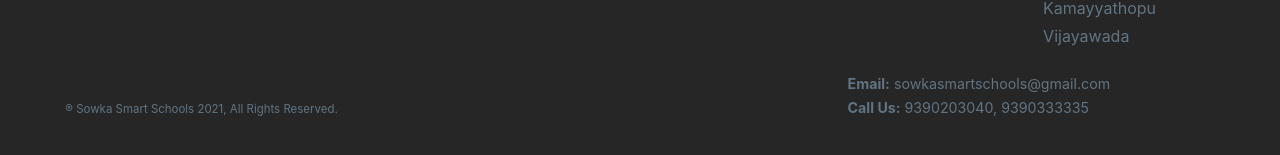
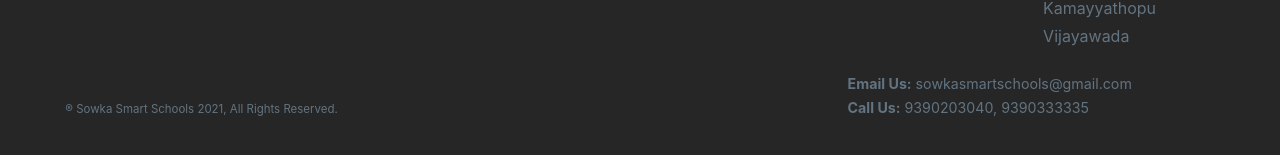
Before and after one commit to sowkasmartschools/sowkasmartschools.github.io, a React (Create React App) app: page /business in a window 1280 px wide. Shown: the part 1083-1238 px from the top of the page. Built offline with nearby package versions, Linux system fonts and the light colour scheme.

Commit message:
footer addition6

```diff
--- a/src/App.js
+++ b/src/App.js
@@ -11,7 +11,7 @@ import { BrowserRouter as Router, Switch, Route } from 'react-router-dom';
 function App() {
   return (
     <Router>
-      <NavigationBar />
+      <NavigationBar/>
       <Switch>
         <Route path="/home" exact component={Home} />
         <Route path="/about" component={About} />
@@ -20,7 +20,7 @@ function App() {
         <Route path="/generalAndHigher" component={GeneralAndHigher} />
         <Route path="/business" component={Business} />
       </Switch>
-      <Footer_SSS />
+      <Footer_SSS/>
     </Router>
   );
 }
--- a/src/components/Footer_SSS.js
+++ b/src/components/Footer_SSS.js
@@ -34,7 +34,7 @@ function Footer_SSS() {
                 <div class="col-xl-4 col-md-4 col-sm-4 col-auto order-1 align-self-end ">
                     <small>
                         <span><i class="fa fa-envelope" aria-hidden="true"></i></span>
-                        <b>Email:</b>&nbsp;<a style={{color: '#627482'}} href="mailto:sowkasmartschools@gmail.com">sowkasmartschools@gmail.com</a>
+                        <b>Email Us:</b>&nbsp;<a style={{color: '#627482'}} href="mailto:sowkasmartschools@gmail.com">sowkasmartschools@gmail.com</a>
                         <br /><b>Call Us:</b>&nbsp;9390203040,&nbsp;9390333335
                     </small>
                 </div>
```
